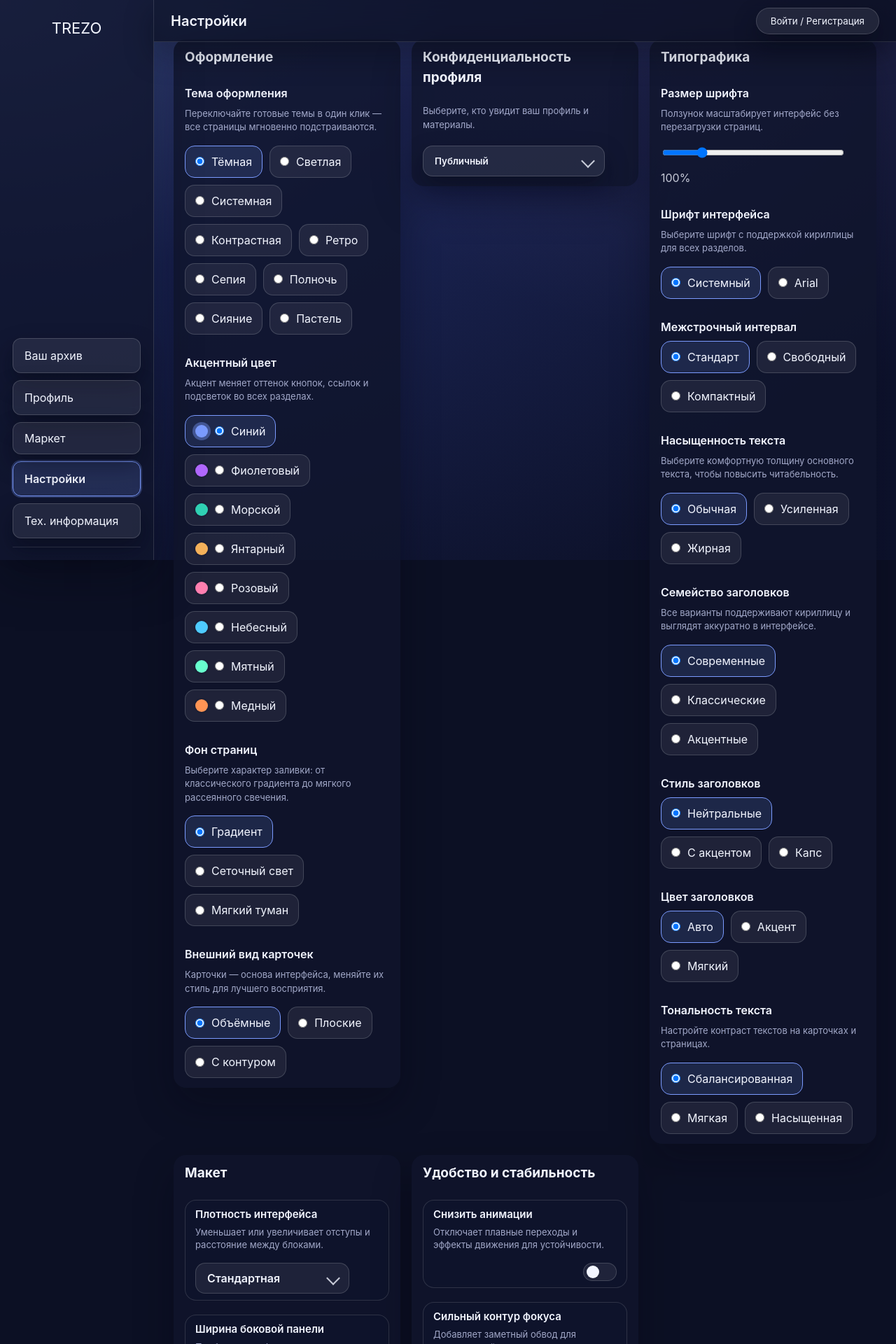
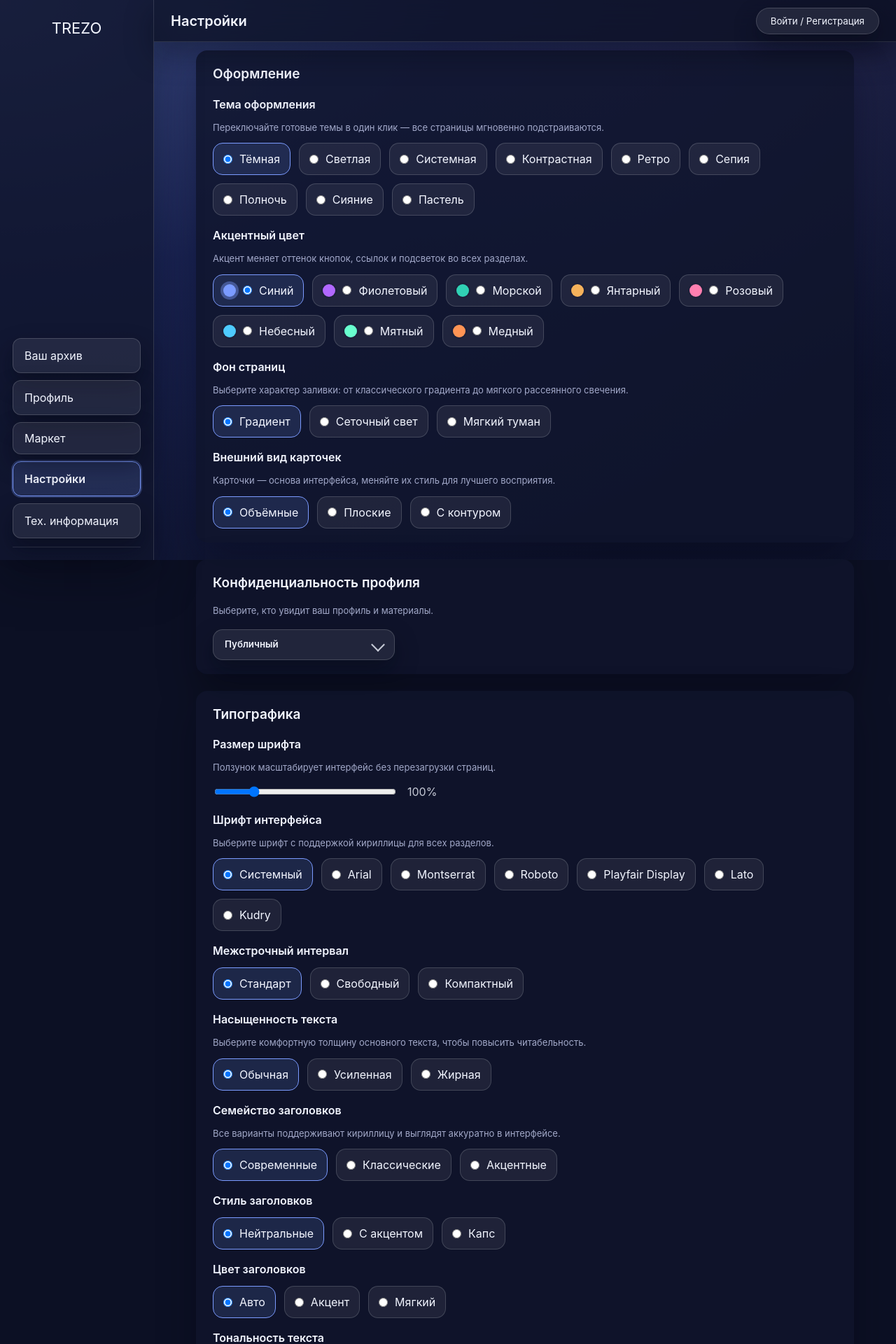
Before and after one commit to JasonVoorchees/Mysite_v.2, a Django app: page /settings.html in a window 1280 px wide. Shown: the top 1920 px of the page at 70% size. Run offline with Django 4.2, Linux system fonts and the light colour scheme.

Commit message:
Restore settings layout and add Cyrillic font choices

```diff
--- a/core/static/css/settings.css
+++ b/core/static/css/settings.css
@@ -1,15 +1,14 @@
-.settings-page .main{padding-top:56px;}
-.settings-grid{display:grid;grid-template-columns:repeat(auto-fit,minmax(320px,1fr));gap:var(--space-sm);align-items:start;align-content:start;grid-auto-flow:row dense;margin:0 auto;max-width:1200px;width:100%;}
-.card.settings-card{background:var(--card);border-radius:18px;padding:12px 16px 14px;box-shadow:0 24px 56px rgba(5,7,18,0.32);display:flex;flex-direction:column;gap:var(--space-xs);margin:0}
+.settings-main{display:flex;flex-direction:column;align-items:center;}
+.settings-grid{width:100%;max-width:940px;display:flex;flex-direction:column;gap:var(--space-lg);margin:0 auto;}
+.card.settings-card{background:var(--card);border-radius:16px;padding:20px 24px;box-shadow:0 24px 56px rgba(5,7,18,0.32);display:flex;flex-direction:column;gap:var(--space-sm);margin:0}
 body.theme-light .card.settings-card{box-shadow:0 14px 32px rgba(136,150,230,0.2);}
 body.theme-retro .card.settings-card{box-shadow:0 20px 44px rgba(14,16,28,0.38);}
 body.theme-sepia .card.settings-card{box-shadow:0 20px 44px rgba(60,32,18,0.36);}
-.settings-card h2{margin:0 0 var(--space-xs);font-size:19px}
+.settings-card h2{margin:0;font-size:19px;font-weight:600}
 .settings-card h3{margin:0;font-size:16px;font-weight:600}
-.settings-note{margin:0 0 var(--space-2xs);color:var(--muted);font-size:13px}
-.settings-group{display:flex;flex-direction:column;gap:var(--space-2xs)}
-.settings-group+.settings-group{margin-top:var(--space-sm)}
-.settings-card .row{display:flex;align-items:center;gap:10px;flex-wrap:wrap}
+.settings-note{margin:0;color:var(--muted);font-size:13px}
+.settings-group{display:flex;flex-direction:column;gap:var(--space-xs)}
+.settings-card .row{display:flex;align-items:center;gap:var(--space-xs);flex-wrap:wrap}
 .settings-card .row.range-row{gap:14px}
 .settings-card input[type='range']{width:260px;max-width:100%}
 .settings-card .radio{display:inline-flex;align-items:center;gap:10px;padding:10px 14px;background:color-mix(in srgb,var(--btn-bg) 86%, transparent);color:var(--btn-fg);border:1px solid var(--btn-border);border-radius:14px;transition:background-color .2s ease,color .2s ease,border-color .2s ease,transform .18s ease;cursor:pointer}
@@ -18,7 +17,7 @@ body.theme-sepia .card.settings-card{box-shadow:0 20px 44px rgba(60,32,18,0.36);
 .settings-card .radio input{margin:0}
 .settings-card .radio input:focus-visible{outline:2px solid var(--accent);outline-offset:3px}
 .settings-card .radio input:checked+span,.settings-card .radio input:checked~span{font-weight:600}
-.theme-row{gap:8px}
+.theme-row{gap:var(--space-xs)}
 .theme-row label{color:var(--muted);}
 .settings-subtitle{font-size:16px;font-weight:600;margin:0}
 .accent-row .radio{position:relative;padding-left:42px}
@@ -33,8 +32,8 @@ body.theme-sepia .card.settings-card{box-shadow:0 20px 44px rgba(60,32,18,0.36);
 .accent-option--sky{--accent-swatch:#4ecbff;}
 .accent-option--mint{--accent-swatch:#68ffce;}
 .accent-option--copper{--accent-swatch:#ff9454;}
-.settings-option{display:flex;align-items:center;justify-content:space-between;gap:var(--space-sm);padding:9px 14px;border-radius:16px;background:color-mix(in srgb,var(--card) 88%, transparent);border:1px solid color-mix(in srgb,var(--btn-border) 80%, transparent);transition:background-color .2s ease,border-color .2s ease,box-shadow .2s ease;flex-wrap:wrap}
-.settings-option+ .settings-option{margin-top:var(--space-2xs)}
+.settings-option{display:flex;align-items:center;justify-content:space-between;gap:var(--space-sm);padding:12px 16px;border-radius:16px;background:color-mix(in srgb,var(--card) 88%, transparent);border:1px solid color-mix(in srgb,var(--btn-border) 80%, transparent);transition:background-color .2s ease,border-color .2s ease,box-shadow .2s ease;flex-wrap:wrap}
+.settings-option+ .settings-option{margin-top:var(--space-xs)}
 .settings-option:hover{border-color:color-mix(in srgb,var(--accent) 32%, transparent);box-shadow:0 12px 28px rgba(5,7,18,0.24)}
 .setting-option__info{display:flex;flex-direction:column;gap:4px;min-width:0}
 .setting-option__title{font-weight:600;font-size:15px}
--- a/core/static/css/style.css
+++ b/core/static/css/style.css
@@ -1,3 +1,12 @@
+@import url('https://fonts.googleapis.com/css2?family=Lato:wght@400;500;600;700&family=Montserrat:wght@400;500;600;700&family=Playfair+Display:wght@400;500;600&family=Roboto:wght@400;500;700&display=swap');
+
+@font-face{
+  font-family:'Kudry';
+  font-style:normal;
+  font-weight:400;
+  font-display:swap;
+  src:local('Kudry'),local('Kudry Display');
+}
 
 :root{
   --sidebar-w:220px;
@@ -897,6 +906,11 @@ body.font-serif{--ff-base:"Georgia","Times New Roman",serif;}
 body.font-rounded{--ff-base:"Nunito","Segoe UI","Arial Rounded MT Bold",sans-serif;}
 body.font-mono{--ff-base:"IBM Plex Mono","SFMono-Regular","Consolas","Courier New",monospace;}
 body.font-arial{--ff-base:"Arial","Helvetica",sans-serif;}
+body.font-montserrat{--ff-base:"Montserrat","Arial","Helvetica",sans-serif;}
+body.font-roboto{--ff-base:"Roboto","Noto Sans","Helvetica Neue",Arial,sans-serif;}
+body.font-playfair{--ff-base:"Playfair Display","Times New Roman",serif;}
+body.font-lato{--ff-base:"Lato","Segoe UI","Helvetica Neue",Arial,sans-serif;}
+body.font-kudry{--ff-base:"Kudry","PT Sans","Arial",sans-serif;}
 
 body.line-normal{--base-line-height:1.5;}
 body.line-relaxed{--base-line-height:1.7;}
--- a/core/static/js/prefs.js
+++ b/core/static/js/prefs.js
@@ -27,6 +27,11 @@
   const fontStacks={
     system:'-apple-system,BlinkMacSystemFont,"Segoe UI",Roboto,Arial,sans-serif',
     arial:'"Arial","Helvetica",sans-serif',
+    montserrat:'"Montserrat","Arial","Helvetica",sans-serif',
+    roboto:'"Roboto","Noto Sans","Helvetica Neue",Arial,sans-serif',
+    playfair:'"Playfair Display","Times New Roman",serif',
+    lato:'"Lato","Segoe UI","Helvetica Neue",Arial,sans-serif',
+    kudry:'"Kudry","PT Sans","Arial",sans-serif',
   };
   const lineClasses={normal:'line-normal',relaxed:'line-relaxed',compact:'line-compact'};
   const lineClassValues=Object.values(lineClasses);
@@ -98,7 +103,7 @@
     else { body.classList.add('accent-'+DEFAULTS.accent); }
 
     // Typography
-    body.classList.remove('font-system','font-serif','font-rounded','font-mono','font-arial');
+    body.classList.remove('font-system','font-serif','font-rounded','font-mono','font-arial','font-montserrat','font-roboto','font-playfair','font-lato','font-kudry');
     const fontKey = typeof prefs.fontFamily === 'string' ? prefs.fontFamily : DEFAULTS.fontFamily;
     const fontStack = fontStacks[fontKey] || fontStacks[DEFAULTS.fontFamily];
     document.documentElement.style.setProperty('--ff-base', fontStack);
--- a/core/static/js/settings.js
+++ b/core/static/js/settings.js
@@ -5,7 +5,7 @@
 
   const allowedThemes = ['dark','light','retro','sepia','contrast','midnight','aurora','pastel','system'];
   const allowedAccents = ['blue','violet','emerald','amber','rose','sky','mint','copper'];
-  const allowedFontFamilies = ['system','arial'];
+  const allowedFontFamilies = ['system','arial','montserrat','roboto','playfair','lato','kudry'];
   const allowedLineHeights = ['normal','relaxed','compact'];
   const allowedDensity = ['cozy','compact','spacious'];
   const allowedSidebar = ['narrow','normal','wide'];
@@ -169,10 +169,6 @@
     persistState();
     if (toastMessage === false) return;
     showToast(typeof toastMessage === 'string' ? toastMessage : 'Сохранено');
-  }
-
-  function saveSilent() {
-    persistState();
   }
 
   function render() {
@@ -361,7 +357,7 @@
   });
 
   render();
-  window.__settingsSaveSilent = saveSilent;
+  window.__settingsSaveSilent = () => save(false);
 })();
 
 /* Сохраняем изменения при клике по пунктам сайдбара перед навигацией */
--- a/core/templates/settings.html
+++ b/core/templates/settings.html
@@ -8,7 +8,7 @@
   <link rel="stylesheet" href="{% static 'css/style.css' %}" />
   <link rel="stylesheet" href="{% static 'css/settings.css' %}" />
 </head>
-<body class="settings-page">
+<body>
   <aside class="sidebar">
     <a class="logo" href="index.html" aria-label="На главную">TREZO</a>
     <nav class="side-nav">
@@ -33,7 +33,7 @@
   </div>
 </header>
 
-  <main class="main">
+  <main class="main settings-main">
     <div class="settings-grid">
         <section class="card settings-card">
           <h2>Оформление</h2>
@@ -125,6 +125,11 @@
             <div class="row theme-row">
               <label class="radio"><input type="radio" name="fontFamily" value="system" data-pref="fontFamily" data-toast="Шрифт: системный" /> Системный</label>
               <label class="radio"><input type="radio" name="fontFamily" value="arial" data-pref="fontFamily" data-toast="Шрифт: Arial" /> Arial</label>
+              <label class="radio"><input type="radio" name="fontFamily" value="montserrat" data-pref="fontFamily" data-toast="Шрифт: Montserrat" /> Montserrat</label>
+              <label class="radio"><input type="radio" name="fontFamily" value="roboto" data-pref="fontFamily" data-toast="Шрифт: Roboto" /> Roboto</label>
+              <label class="radio"><input type="radio" name="fontFamily" value="playfair" data-pref="fontFamily" data-toast="Шрифт: Playfair Display" /> Playfair Display</label>
+              <label class="radio"><input type="radio" name="fontFamily" value="lato" data-pref="fontFamily" data-toast="Шрифт: Lato" /> Lato</label>
+              <label class="radio"><input type="radio" name="fontFamily" value="kudry" data-pref="fontFamily" data-toast="Шрифт: Kudry" /> Kudry</label>
             </div>
           </div>
 
```
